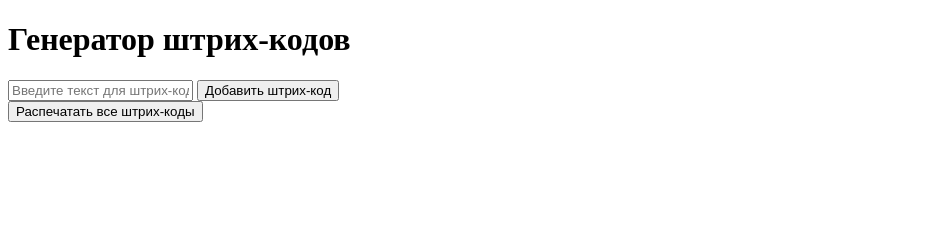
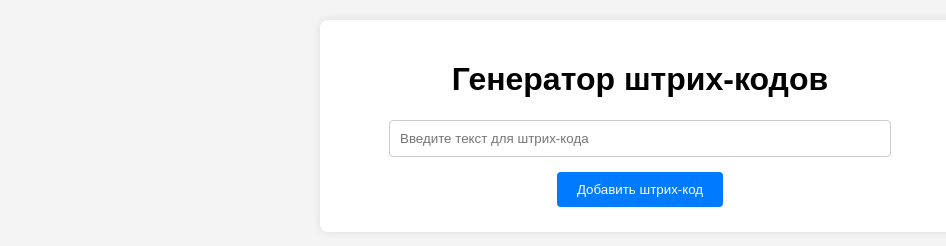
Before and after one commit to Ivan-uabg/barcode-generator, a plain HTML site: page index.html in a window 1280 px wide. Shown: the whole page, without its empty margins (0-946 px from the left). Drawn offline with Linux system fonts and the light colour scheme; the site is published under a folder, as on GitHub Pages, so addresses that start at the root find nothing.

Commit message:
update html

```diff
--- a/index.html
+++ b/index.html
@@ -4,7 +4,7 @@
     <meta charset="UTF-8">
     <meta name="viewport" content="width=device-width, initial-scale=1.0">
     <title>Генератор штрих-кодов</title>
-    <link rel="stylesheet" href="/style/styles.css">
+    <link rel="stylesheet" href="style/styles.css">
 </head>
 <body>
     <div class="input-container">
@@ -17,6 +17,6 @@
     </div>
     <button class="print-button" onclick="printBarcodes()">Распечатать все штрих-коды</button>
     <script src="https://cdn.jsdelivr.net/npm/jsbarcode@3.11.5/dist/JsBarcode.all.min.js"></script>
-    <script src="/script/script.js"></script>
+    <script src="script/script.js"></script>
 </body>
 </html>
```
